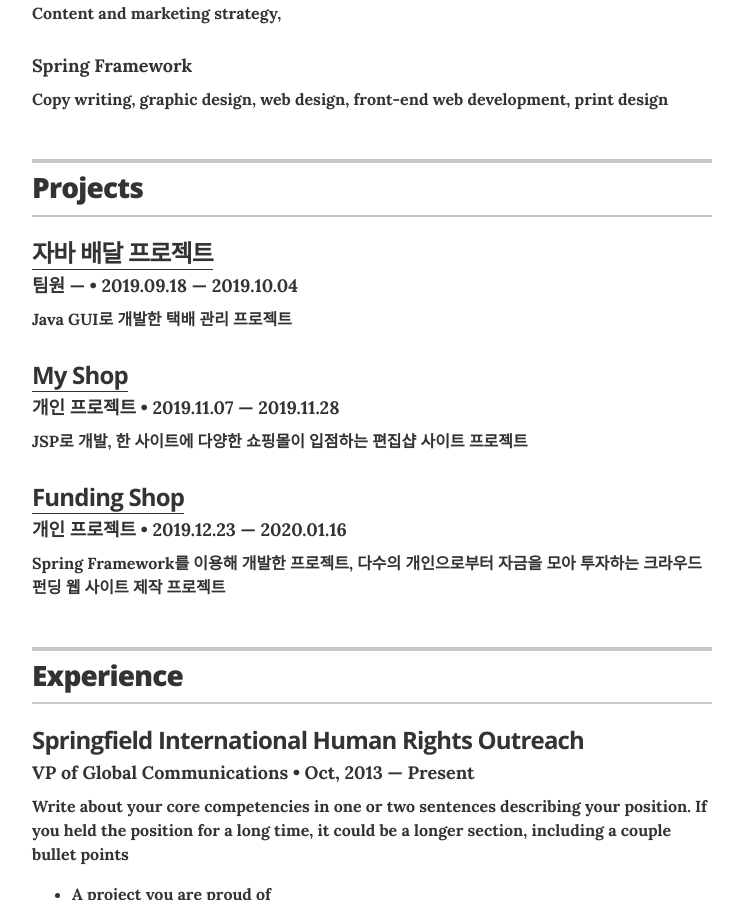
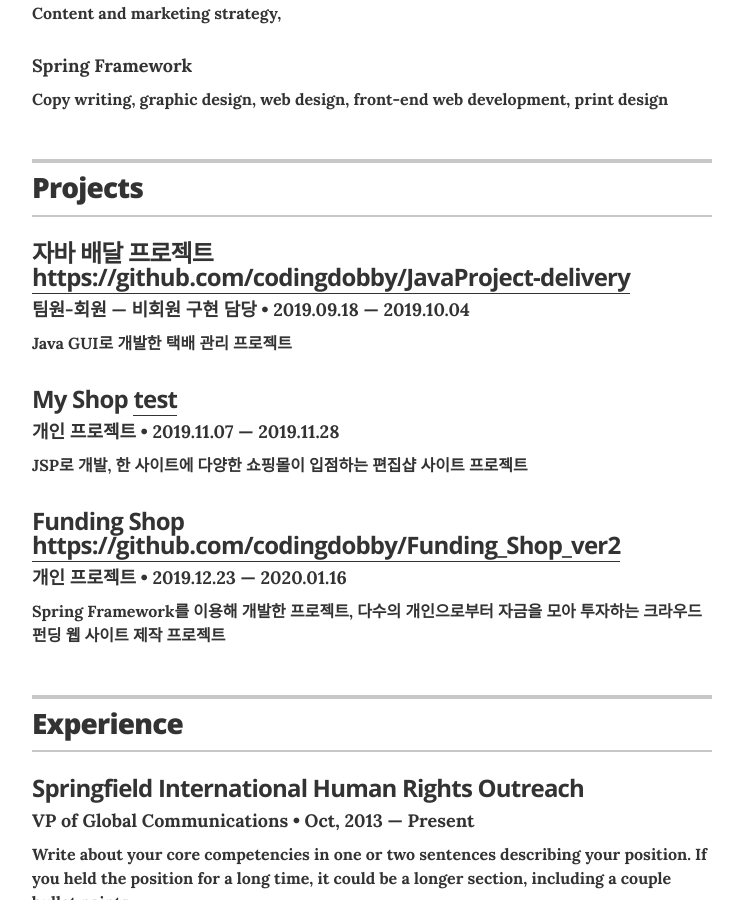
Before and after one commit to codingdobby/codingdobby.github.io, a Jekyll site: the page built from index.html, in a window 1280 px wide and 900 px high, scrolled down 1102 px. Shown: the whole window, without its empty margins (268-1011 px from the left). Built offline with Jekyll 4.4.1, drawn with Linux system fonts in a browser that asks for light colours.

Commit message:
project_update

```diff
--- a/_data/projects.yml
+++ b/_data/projects.yml
@@ -1,6 +1,6 @@
 # Delivery Project
 - project: 자바 배달 프로젝트
-  role: 팀원  &mdash;
+  role: 팀원-회원 &mdash; 비회원 구현 담당
   duration: 2019.09.18 &mdash; 2019.10.04
   url: "https://github.com/codingdobby/JavaProject-delivery"
   description: Java GUI로 개발한 택배 관리 프로젝트
--- a/_layouts/resume.html
+++ b/_layouts/resume.html
@@ -107,7 +107,8 @@
           <meta itemprop="creator" content="{{ site.resume_name }}" itemtype="http://schema.org/Person" />
           <h3 class="resume-item-title" itemprop="name">
             {% if project.url %}
-          <a href="{{ project.url }}" itemprop="url">{{ project.project }}</a>
+           <b>{{ project.project }}</b>
+          <a href="{{ project.url }}" itemprop="url">{{ project.url }}</a>
           {% else %}{{ project.project }}{% endif %}</h3>
           <h4 class="resume-item-details" itemprop="description">{{ project.role }}  &bull; {{ project.duration }}</h4>
           <p class="resume-item-copy">{{ project.description }}</p>
```
